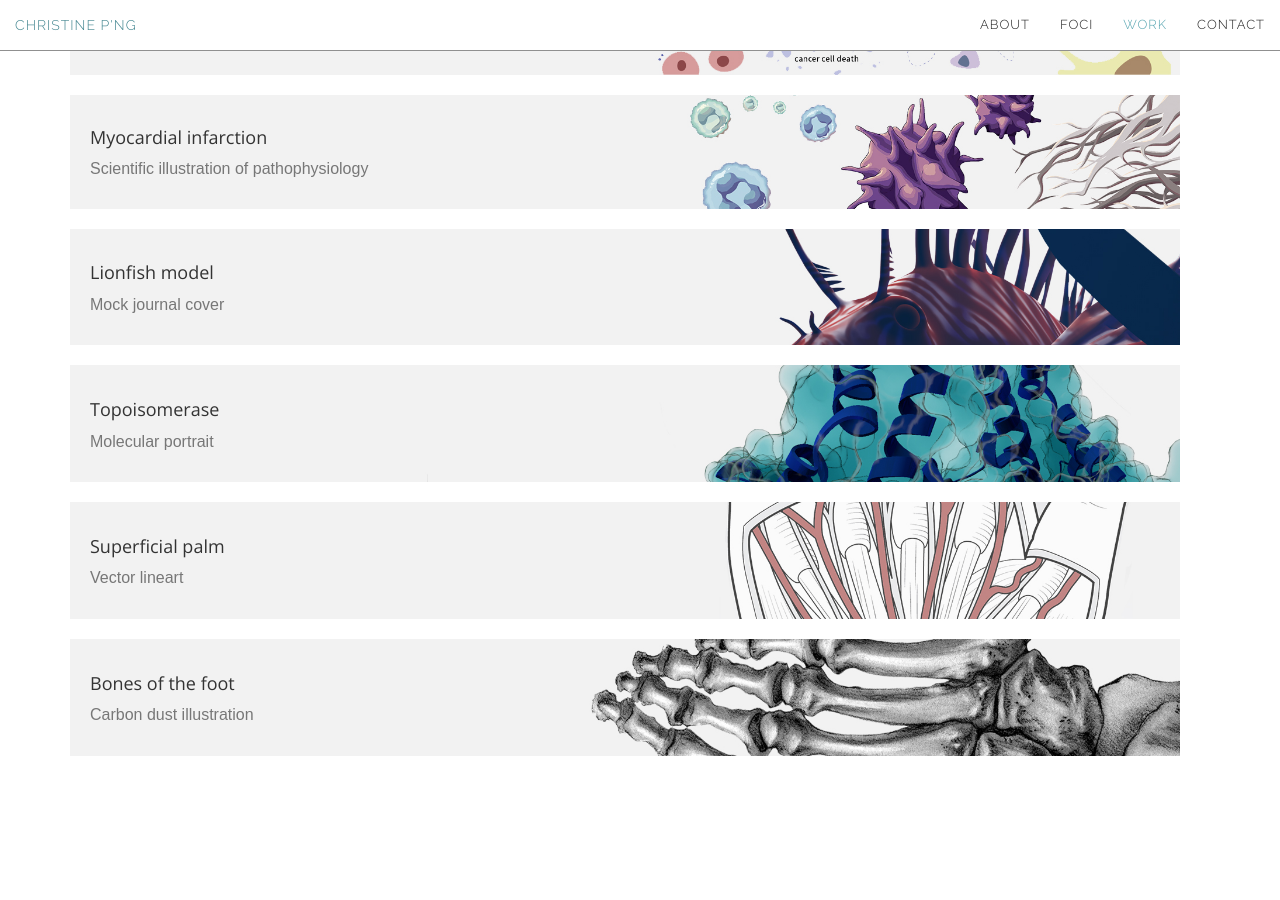
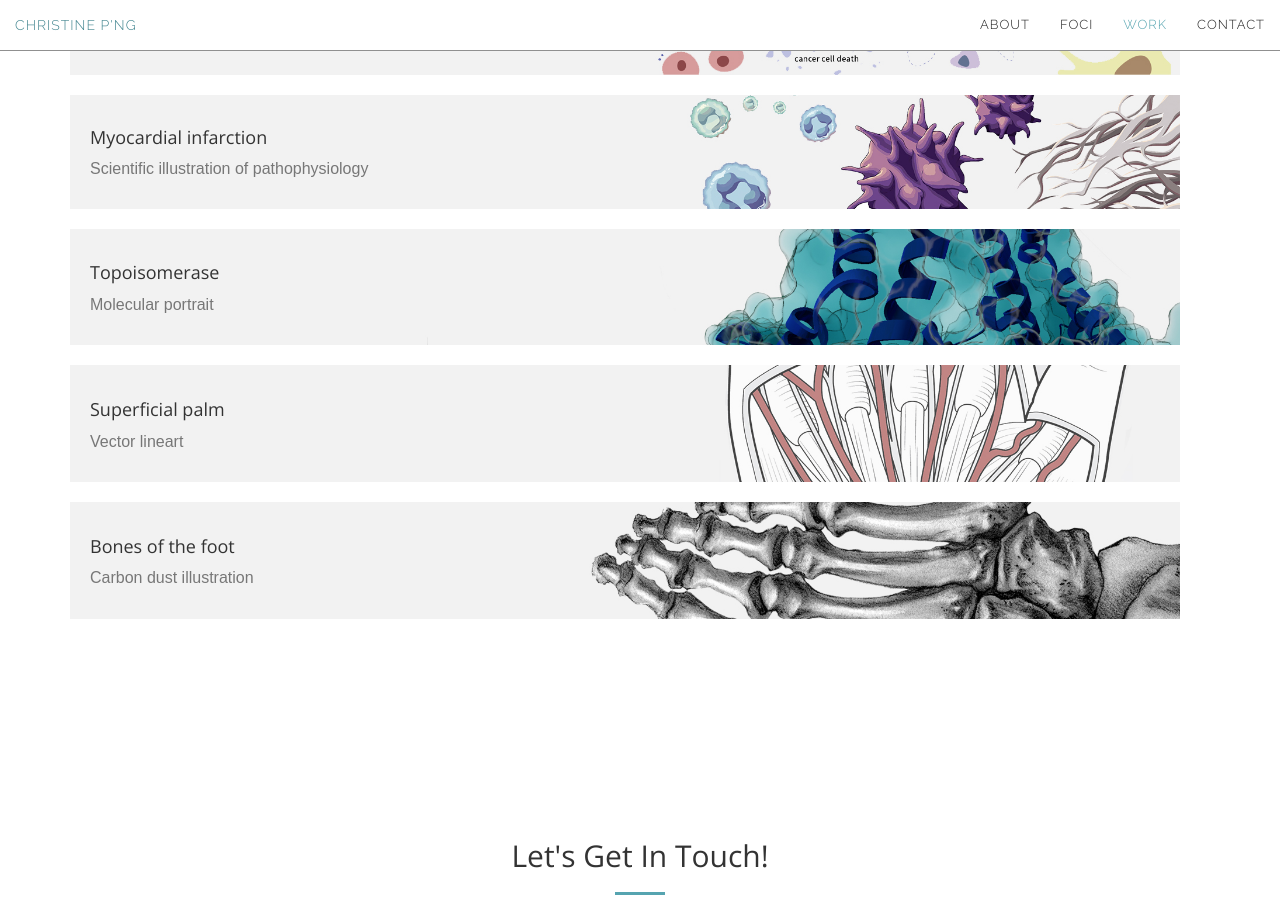
Before and after one commit to chspng/christinepng.ca, a Jekyll site: the page built from index.html, in a window 1280 px wide and 900 px high, scrolled down 2869 px. Built offline with Jekyll 4.4.1, drawn with Linux system fonts in a browser that asks for light colours.

Commit message:
commenting out lionfish

```diff
--- a/_includes/portfolio.html
+++ b/_includes/portfolio.html
@@ -83,8 +83,8 @@
 			</a>
 		</div>
 
-		<div class="row no-gutter col-lg-12 margin-bottom">
-			<!-- <a href="#" class="thumbnail portfolio-link hovereffect"> -->
+<!-- 		<div class="row no-gutter col-lg-12 margin-bottom">
+			<a href="#" class="thumbnail portfolio-link hovereffect">
 				<img src="img/thumbnail/lionfish.jpg" class="img-responsive" alt="">
 					<div class="overlay">
 					<div class="portfolio-link-caption">
@@ -98,8 +98,8 @@
 						</div>
 					</div>
 				</div>
-			<!-- </a> -->
-		</div>
+			</a>
+		</div> -->
 
 		<div class="row no-gutter col-lg-12 margin-bottom">
 			<a href="project-molportrait" class="thumbnail portfolio-link hovereffect">
```
